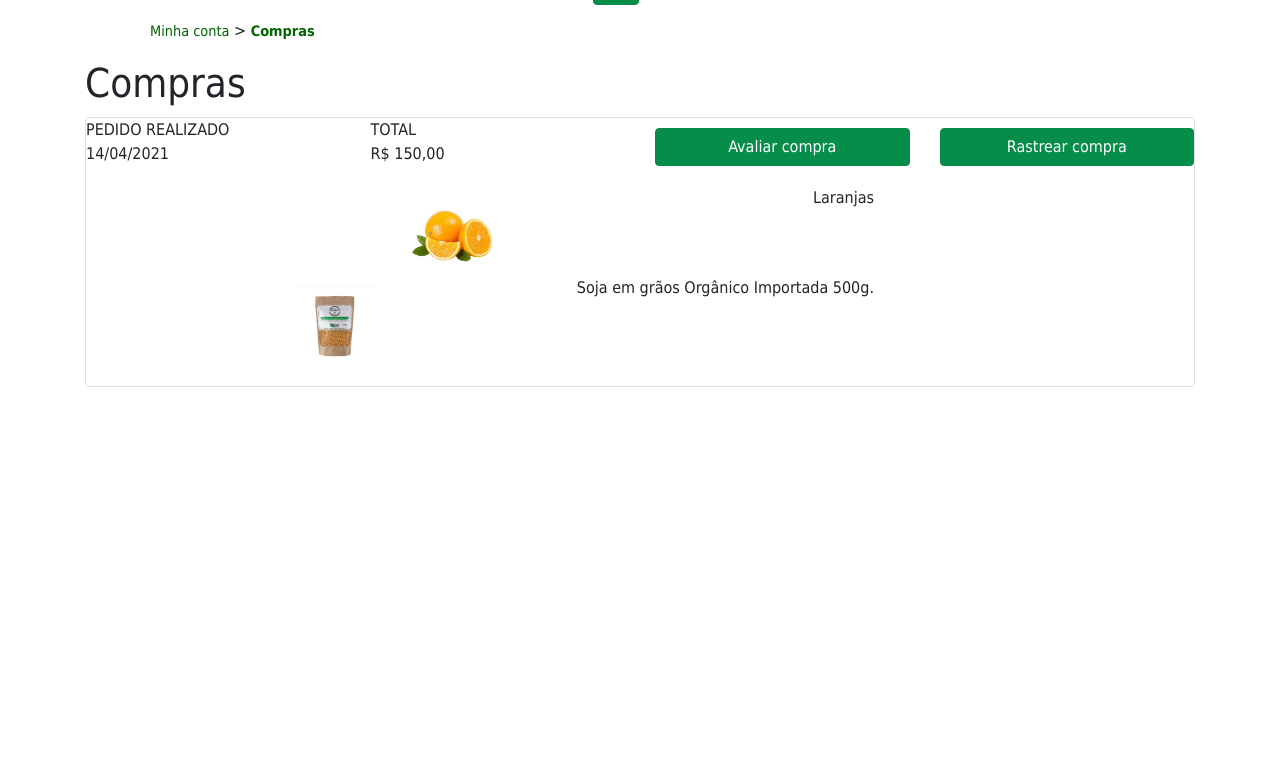
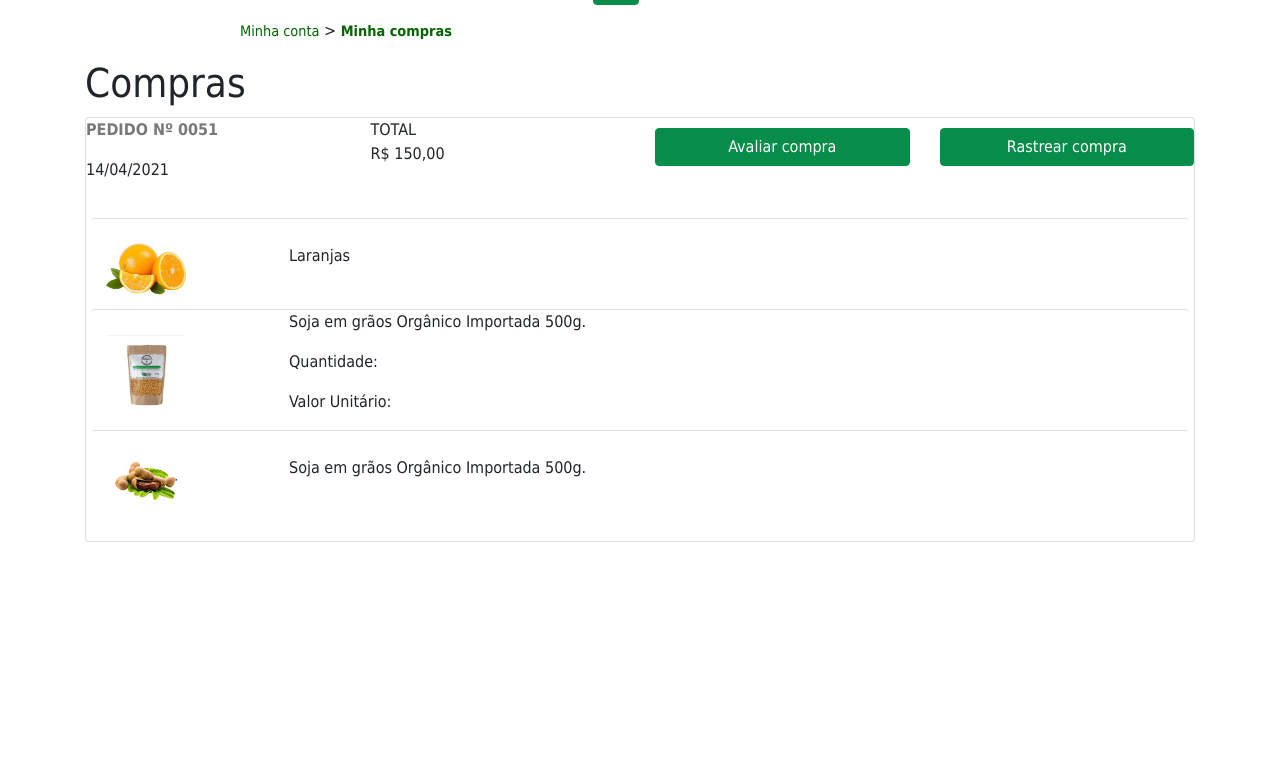
Before and after one commit to jessicacardoso1/compra-certa, a PHP site: page /frontend/minhas-compras.html in a window 1280 px wide. Shown: the part 110-871 px from the top of the page. Run offline with PHP 8.4, Linux system fonts and the light colour scheme.

Commit message:
Atualizando minhas compras

```diff
--- a/frontend/css/style.scss
+++ b/frontend/css/style.scss
@@ -296,7 +296,13 @@
 }
 
 .align-compras{
-  margin-right: 300px;
+  align-items: center;
+  border-top: $card-border-width solid $card-border-color;
+  @include border-radius($card-border-radius);
+}
+.text-compras{
+  color: rgb(121, 121, 121);
+  font-weight: bold;
 }
 
 //RASTREAR
@@ -541,6 +547,7 @@
 .card-size{
   height: 70%;
   padding: 20px 30px;
+  margin-left: 500px;
 
 }
 .adjust-checkbox-collapse{
@@ -554,7 +561,7 @@
 }
 .menu {
   margin-top: 20px;
-  margin-left: 110px;
+  margin-left: 200px;
 }
 
 li {
--- a/frontend/minhas-compras.html
+++ b/frontend/minhas-compras.html
@@ -1,7 +1,7 @@
 <!doctype html>
 <html lang="en">
   <head>
-    <title>Legumes Preciosos</title>
+    <title>Minhas compras</title>
     <!-- Required meta tags -->
     <meta charset="utf-8">
     <meta name="viewport" content="width=device-width, initial-scale=1, shrink-to-fit=no">
@@ -55,7 +55,7 @@
         </li>
         <li> > </li>
         <li>
-          <a class="menuLink likAtivo" href="#"> Compras</a>
+          <a class="menuLink likAtivo" href="#"> Minha compras</a>
         </li>
       </ul>
 
@@ -66,8 +66,8 @@
         <div class="card">
             <div class="row">
                 <div class="col">
-                    <h7 class="card-text">PEDIDO REALIZADO</h7>
-                    <p class="card-text">14/04/2021</p>
+                    <p class="text-compras">PEDIDO Nº 0051</p>
+                    <p class="">14/04/2021</p>
                 </div>
                 <div class="col">
                     <h7 class="card-text">TOTAL</h7>
@@ -83,12 +83,30 @@
             </div>
             <div class="card-body">
                 <div class="row align-compras">
-                    <img class="card-img-top img-compras" src="/frontend/img/itens/laranja.jpg" alt="Card image cap">
-                    <p class="card-text">Laranjas</p>
+                    <div class="col-md-2">
+                        <img class="card-img-top img-compras" src="/frontend/img/itens/laranja.jpg" alt="Soja">
+                    </div>
+                    <div class="col-md-10">
+                        <p class="">Laranjas</p>
+                    </div>
                 </div>
                 <div class="row align-compras">
-                    <img class="card-img-top img-compras" src="/frontend/img/itens/soja.jpg" alt="Card image cap">
-                    <p class="card-text">Soja em grãos Orgânico Importada 500g.</p>
+                    <div class="col-md-2">
+                        <img class="card-img-top img-compras" src="/frontend/img/itens/soja.jpg" alt="Soja">
+                    </div>
+                    <div class="col-md-10">
+                        <p class="">Soja em grãos Orgânico Importada 500g.</p>
+                        <p class="">Quantidade: </p>
+                        <p class="">Valor Unitário: </p>
+                    </div>
+                </div>
+                <div class="row align-compras">
+                    <div class="col-md-2">
+                        <img class="card-img-top img-compras" src="/frontend/img/itens/tamarindo.jpg" alt="Soja">
+                    </div>
+                    <div class="col-md-10">
+                        <p class="">Soja em grãos Orgânico Importada 500g.</p>
+                    </div>
                 </div>
             </div>
           </div>
```
Also changed, not shown: frontend/css/style.min.css.
